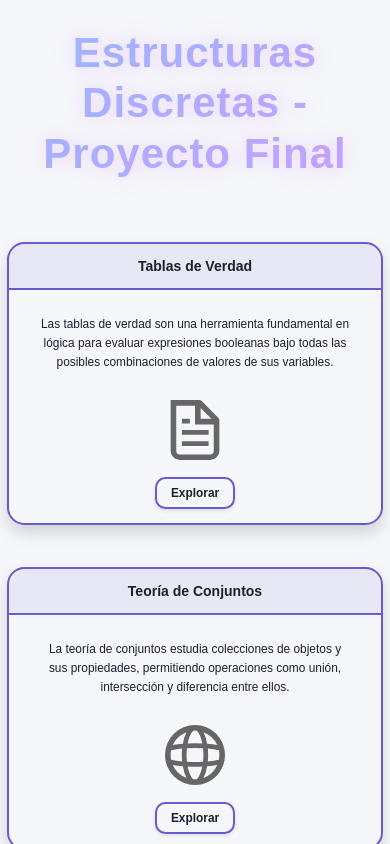
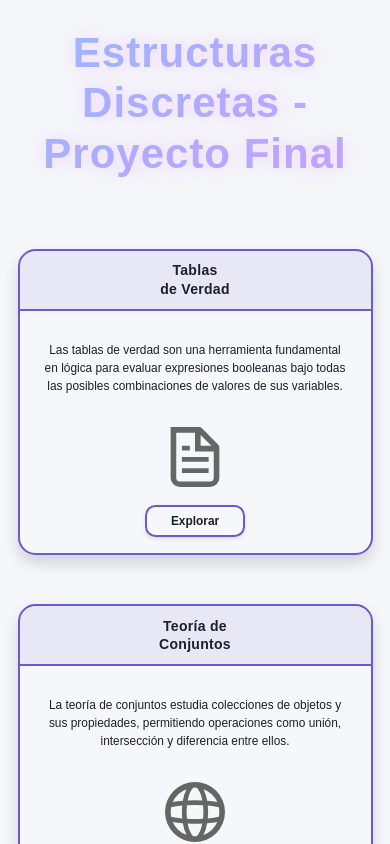
Before and after one commit to DarkyAmagai/ProyectoEstructurasDiscretas, a Next.js app: page / in a window 390 px wide. Shown: the top 844 px of the page. Built offline with nearby package versions, Linux system fonts and the light colour scheme.

Commit message:
Se añadieron sucesiones e inducciones

```diff
--- a/src/components/ContentContainer.jsx
+++ b/src/components/ContentContainer.jsx
@@ -1,10 +1,38 @@
 import globalStyles from '../styles/globals.module.css';
 
 export default function ContentContainer({ children, title }) {
+    // Function to break title into multiple lines if needed
+    const formatTitle = (title) => {
+        if (title === "Tablas de Verdad") {
+            return (
+                <>
+                    <div>Tablas</div>
+                    <div>de Verdad</div>
+                </>
+            );
+        } else if (title === "Teoría de Conjuntos") {
+            return (
+                <>
+                    <div>Teoría de</div>
+                    <div>Conjuntos</div>
+                </>
+            );
+        } else if (title === "Sucesiones e Inducción") {
+            return (
+                <>
+                    <div>Sucesiones</div>
+                    <div>e Inducción</div>
+                </>
+            );
+        } else {
+            return title;
+        }
+    };
+
     return (
         <div className={globalStyles.container}>
             <div className={globalStyles.leftSection}>
-                <h2 className={globalStyles.sectionTitle}>{title}</h2>
+                <h2 className={globalStyles.sectionTitle}>{formatTitle(title)}</h2>
             </div>
             <div className={globalStyles.divider}></div>
             <div className={globalStyles.rightSection}>
--- a/src/styles/globals.module.css
+++ b/src/styles/globals.module.css
@@ -45,9 +45,9 @@
     justify-content: center;
     height: 100%;
     width: 100%;
-    max-width: 30%;
+    max-width: 150px;
     text-align: center;
-    padding: var(--spacing-lg);
+    padding: var(--spacing-md);
     color: var(--foreground);
     background-color: var(--accent-bg);
     border-right: 2px solid var(--accent-color);
@@ -74,6 +74,8 @@
         border-radius: 0;
         border-top-left-radius: calc(var(--border-radius-lg) - 2px);
         border-top-right-radius: calc(var(--border-radius-lg) - 2px);
+        height: auto;
+        min-height: 60px;
     }
 
     .rightSection {
@@ -96,7 +98,17 @@
     font-size: var(--font-size-lg);
     font-weight: bold;
     text-align: center;
-    word-break: break-word;
+    overflow: visible;
+    word-break: normal;
+    word-wrap: normal;
+    line-height: 1.3;
+    padding: 0 8px;
+    letter-spacing: 0.5px;
+    display: flex;
+    flex-direction: column;
+    align-items: center;
+    justify-content: center;
+    gap: 4px;
 }
 
 .mainContainer {
@@ -114,10 +126,11 @@
 
 .contentGrid {
     display: grid;
-    grid-template-columns: repeat(auto-fit, minmax(300px, 1fr));
-    gap: 2rem;
+    grid-template-columns: repeat(auto-fit, minmax(350px, 1fr));
+    gap: 2.5rem;
     width: 100%;
     max-width: 1200px;
+    padding: 0 1rem;
 }
 
 .container p {
@@ -158,27 +171,34 @@
 @media screen and (max-width: 768px) {
     .sectionTitle {
         font-size: var(--font-size-md);
+        padding: 0 5px;
+        line-height: 1.2;
+        letter-spacing: 0.3px;
+        gap: 2px;
     }
 
     .mainContainer {
         padding: 1rem 0.5rem;
-        gap: 1rem;
+        gap: 1.5rem;
     }
 
     .contentGrid {
         grid-template-columns: 1fr;
-        gap: 1rem;
+        gap: 1.5rem;
+        padding: 0 0.75rem;
     }
 
     .container p {
         font-size: var(--font-size-sm);
-        margin: 0.75rem 0 1rem;
+        margin: 1rem 0 1.25rem;
+        max-width: 95%;
+        line-height: 1.5;
     }
 
     .button {
         padding: var(--spacing-sm) var(--spacing-md);
         font-size: var(--font-size-sm);
-        min-width: auto;
+        min-width: 100px;
         margin: var(--spacing-xs);
     }
 }
```
